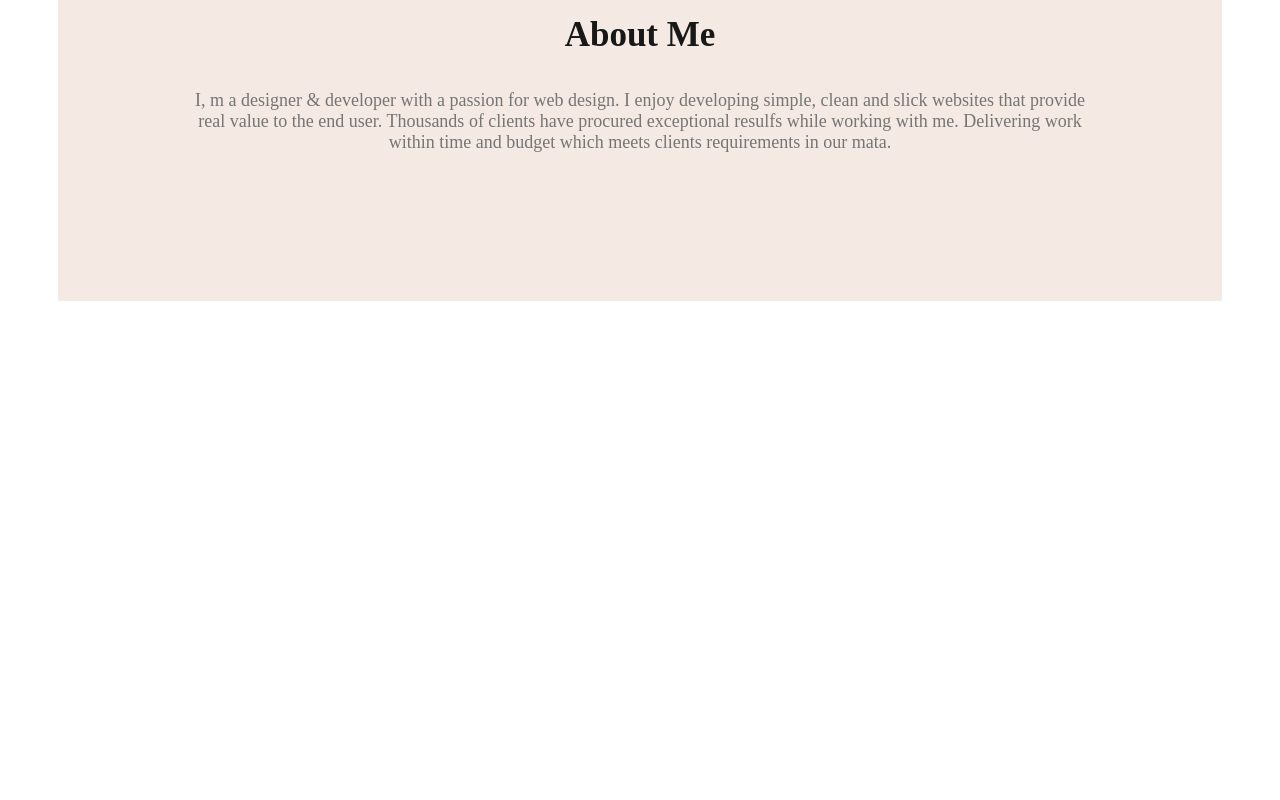
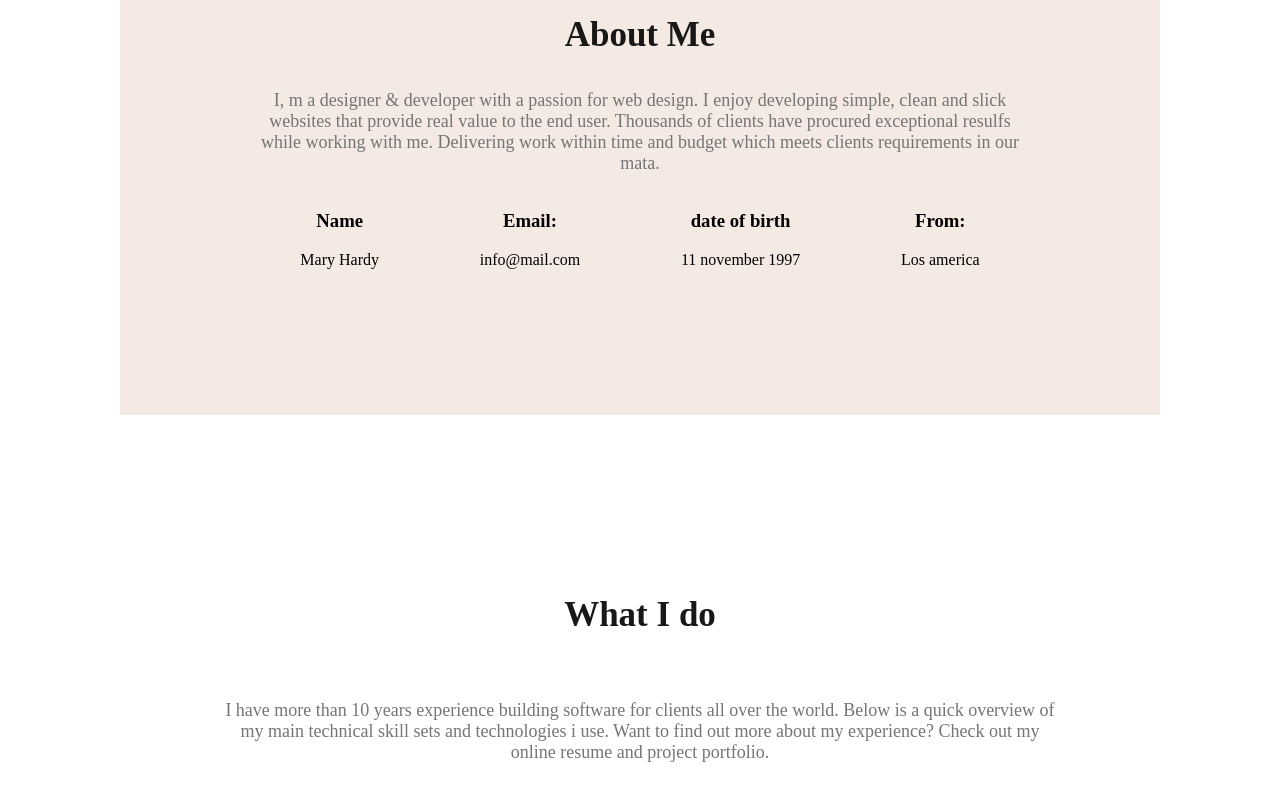
Before and after one commit to jibon306/webdeveloper-portfolio, a plain HTML site: page index.html in a window 1280 px wide. Shown: the part 1132-1932 px from the top of the page. Before the commit the page ends 1533 px from the top, so only its background shows below. Drawn offline with nearby package versions, Linux system fonts and the light colour scheme.

Commit message:
added this

```diff
--- a/index.html
+++ b/index.html
@@ -64,6 +64,45 @@
                      requirements in our mata.</p>
 
 
+                     <div class="about-info-container">
+
+                    <div class="about-info">
+                        <h3 class="info-title">Name</h3>
+                        <p class="info-description"> Mary Hardy</p>
+                         </div>
+                        <div class="about-info">
+                            <h3 class="info-title">Email:</h3>
+                            <P class="into-description">info@mail.com</P>
+                        </div>
+                        <div class="about-info">
+                            <h3 class="info-title">date of birth </h3>
+                          <p class="info-description"> 11 november 1997</p>
+                        </div>
+
+                        <div class="about-info">
+                             <h3 class="info-title"> From:</h3>
+                             <P class="info-description">Los america</P>
+
+                        </div>
+                    </div>
+                     </div>
+
+
+        </section>
+
+
+        <section>
+
+             <h3 class="section-title"> What I do</h3>
+             <P id="what-ido-description" class="section-description">I have more than 10 years experience building
+                 software for clients all over the world.
+                  Below is a quick overview of my main technical skill
+                  sets and technologies i use. Want to find out more
+                  about my experience? Check out my online resume
+                   and project portfolio.</P>
+
+
+
         </section>
 
     </main>
--- a/style/portfolio.css
+++ b/style/portfolio.css
@@ -105,11 +105,17 @@ nav a{
 
 
 
+
+main{
+    max-width: 1140px;
+    margin: 0 auto;
+}
+
  .about{
     padding: 130px;
     border-radius: 10;
     background-color: #f4eae3;
-    margin: 180px 50px 100px;
+    margin: 180px 50px;
  }
 
 .section-title{
@@ -129,6 +135,24 @@ font-size: 18px;
 font-weight: 400;
 
 }
+.about-info-container{
+    display: flex;
+    justify-content: space-around;
+}
+
+.about-info{
+    text-align: center;
+
+
+}
+
+
+#what-ido-description {
+    padding: 30px 150px;
+}
+
+
+
 
 
    /* color: #181818;
```
